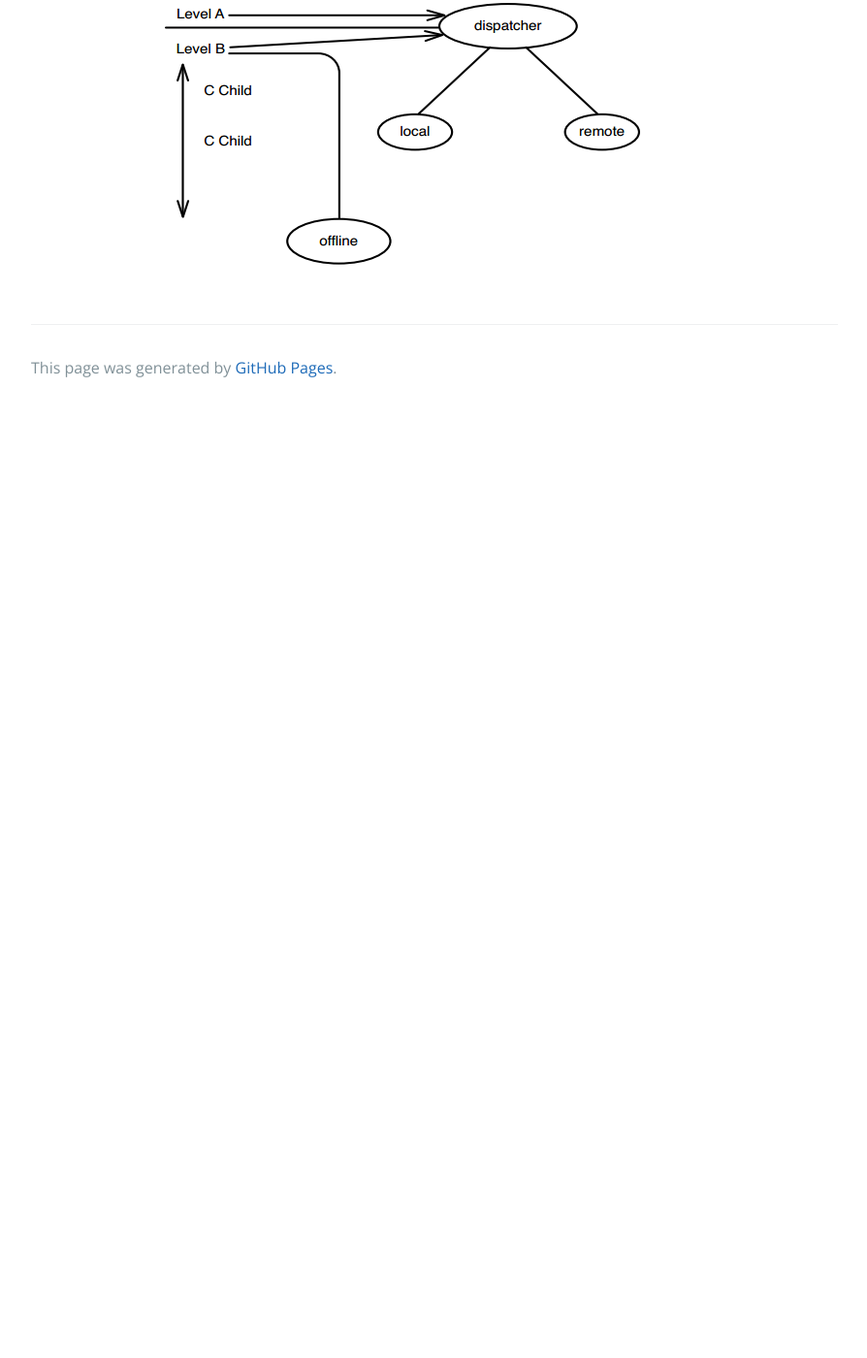
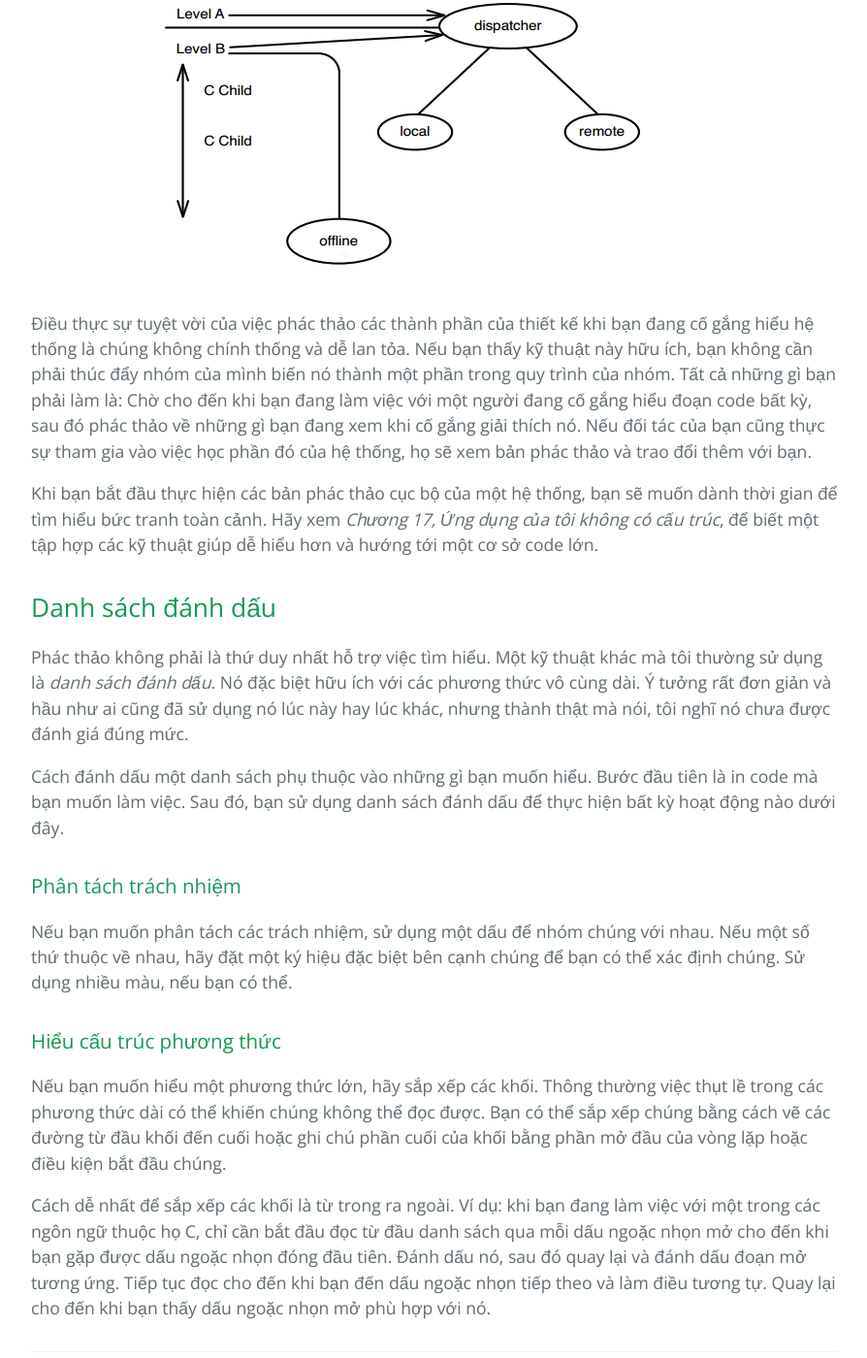
Before and after one commit to HaiBV/haibv.github.io, a Jekyll site: the page built from working-effectively-with-legacy-code/ chapter-16-i-dont-understand-the-code-well-enough-to-change-it.md, in a window 1280 px wide and 1400 px high, scrolled down 1866 px. Shown: the whole window at 97% size, without its empty margins (192-1086 px from the left). Built offline with Jekyll 4.4.1, drawn with Linux system fonts in a browser that asks for light colours; our own code applies the rules of GitHub Pages for plain Markdown files; before the commit the page ends 2289 px from its top, so only the background shows below that.

Commit message:
Book - Working Efectively with Legacy Code - P2 - C16

```diff
--- a/working-effectively-with-legacy-code/ chapter-16-i-dont-understand-the-code-well-enough-to-change-it.md
+++ b/working-effectively-with-legacy-code/ chapter-16-i-dont-understand-the-code-well-enough-to-change-it.md
@@ -21,3 +21,23 @@ Bản phác thảo lúc đó (như trong ảnh) không dễ hiểu lắm, nhưng
 Không phải tất cả mọi người làm điều này sao? Đúng thế, có và không. Ít người sử dụng nó thường xuyên. Tôi nghi ngờ lý do thực sự là vì không có bất kỳ hướng dẫn nào cho cách này và thật cám dỗ khi nghĩ rằng mỗi khi đặt bút viết, chúng ta nên viết một đoạn code hoặc sử dụng cú pháp UML. UML cũng tốt, nhưng các đốm màu, đường kẻ và hình dạng cũng vậy,chúng giống nhau ở chỗ bất kỳ ai không có mặt ở đó khi chúng tôi vẽ chúng cũng không thể hiểu được. Độ chính xác không cần phải quá cao. Đó chỉ là một công cụ giúp cuộc trò chuyện trở nên dễ dàng hơn và giúp chúng ta ghi nhớ các khái niệm đang được thảo luận và học hỏi.
 
 ![16.1](images/16-1.png)
+
+Điều thực sự tuyệt vời của việc phác thảo các thành phần của thiết kế khi bạn đang cố gắng hiểu hệ thống là chúng không chính thống và dễ lan tỏa. Nếu bạn thấy kỹ thuật này hữu ích, bạn không cần phải thúc đẩy nhóm của mình biến nó thành một phần trong quy trình của nhóm. Tất cả những gì bạn phải làm là: Chờ cho đến khi bạn đang làm việc với một người đang cố gắng hiểu đoạn code bất kỳ, sau đó phác thảo về những gì bạn đang xem khi cố gắng giải thích nó. Nếu đối tác của bạn cũng thực sự tham gia vào việc học phần đó của hệ thống, họ sẽ xem bản phác thảo và trao đổi thêm với bạn.
+
+Khi bạn bắt đầu thực hiện các bản phác thảo cục bộ của một hệ thống, bạn sẽ muốn dành thời gian để tìm hiểu bức tranh toàn cảnh. Hãy xem _Chương 17, Ứng dụng của tôi không có cấu trúc_, để biết một tập hợp các kỹ thuật giúp dễ hiểu hơn và hướng tới một cơ sở code lớn.
+
+## Danh sách đánh dấu
+
+Phác thảo không phải là thứ duy nhất hỗ trợ việc tìm hiểu. Một kỹ thuật khác mà tôi thường sử dụng là _danh sách đánh dấu_. Nó đặc biệt hữu ích với các phương thức vô cùng dài. Ý tưởng rất đơn giản và hầu như ai cũng đã sử dụng nó lúc này hay lúc khác, nhưng thành thật mà nói, tôi nghĩ nó chưa được đánh giá đúng mức.
+
+Cách đánh dấu một danh sách phụ thuộc vào những gì bạn muốn hiểu. Bước đầu tiên là in code mà bạn muốn làm việc. Sau đó, bạn sử dụng danh sách đánh dấu để thực hiện bất kỳ hoạt động nào dưới đây.
+
+### Phân tách trách nhiệm
+
+Nếu bạn muốn phân tách các trách nhiệm, sử dụng một dấu để nhóm chúng với nhau. Nếu một số thứ thuộc về nhau, hãy đặt một ký hiệu đặc biệt bên cạnh chúng để bạn có thể xác định chúng. Sử dụng nhiều màu, nếu bạn có thể.
+
+### Hiểu cấu trúc phương thức
+
+Nếu bạn muốn hiểu một phương thức lớn, hãy sắp xếp các khối. Thông thường việc thụt lề trong các phương thức dài có thể khiến chúng không thể đọc được. Bạn có thể sắp xếp chúng bằng cách vẽ các đường từ đầu khối đến cuối hoặc ghi chú phần cuối của khối bằng phần mở đầu của vòng lặp hoặc điều kiện bắt đầu chúng.
+
+Cách dễ nhất để sắp xếp các khối là từ trong ra ngoài. Ví dụ: khi bạn đang làm việc với một trong các ngôn ngữ thuộc họ C, chỉ cần bắt đầu đọc từ đầu danh sách qua mỗi dấu ngoặc nhọn mở cho đến khi bạn gặp được dấu ngoặc nhọn đóng đầu tiên. Đánh dấu nó, sau đó quay lại và đánh dấu đoạn mở tương ứng. Tiếp tục đọc cho đến khi bạn đến dấu ngoặc nhọn tiếp theo và làm điều tương tự. Quay lại cho đến khi bạn thấy dấu ngoặc nhọn mở phù hợp với nó.
```
